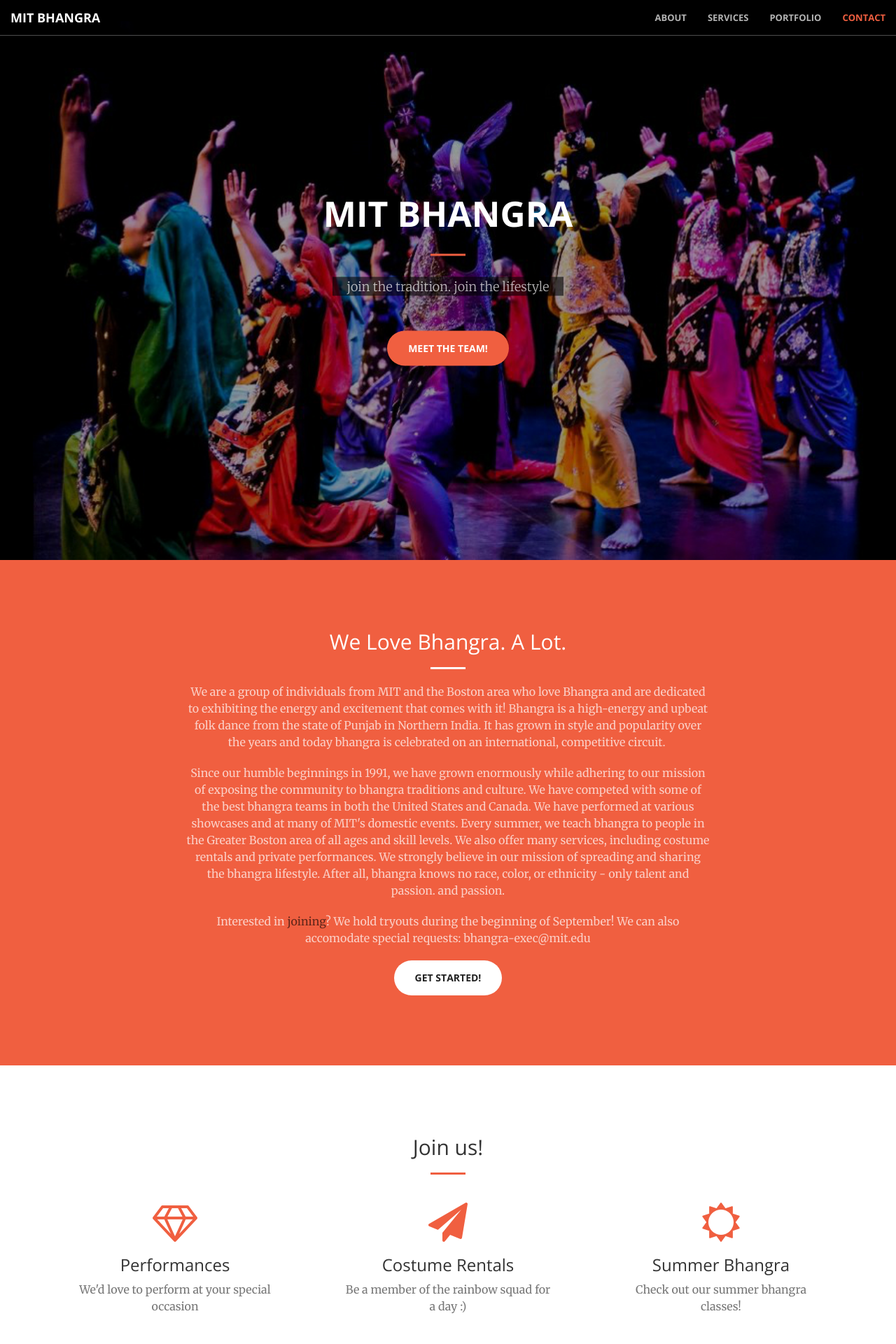
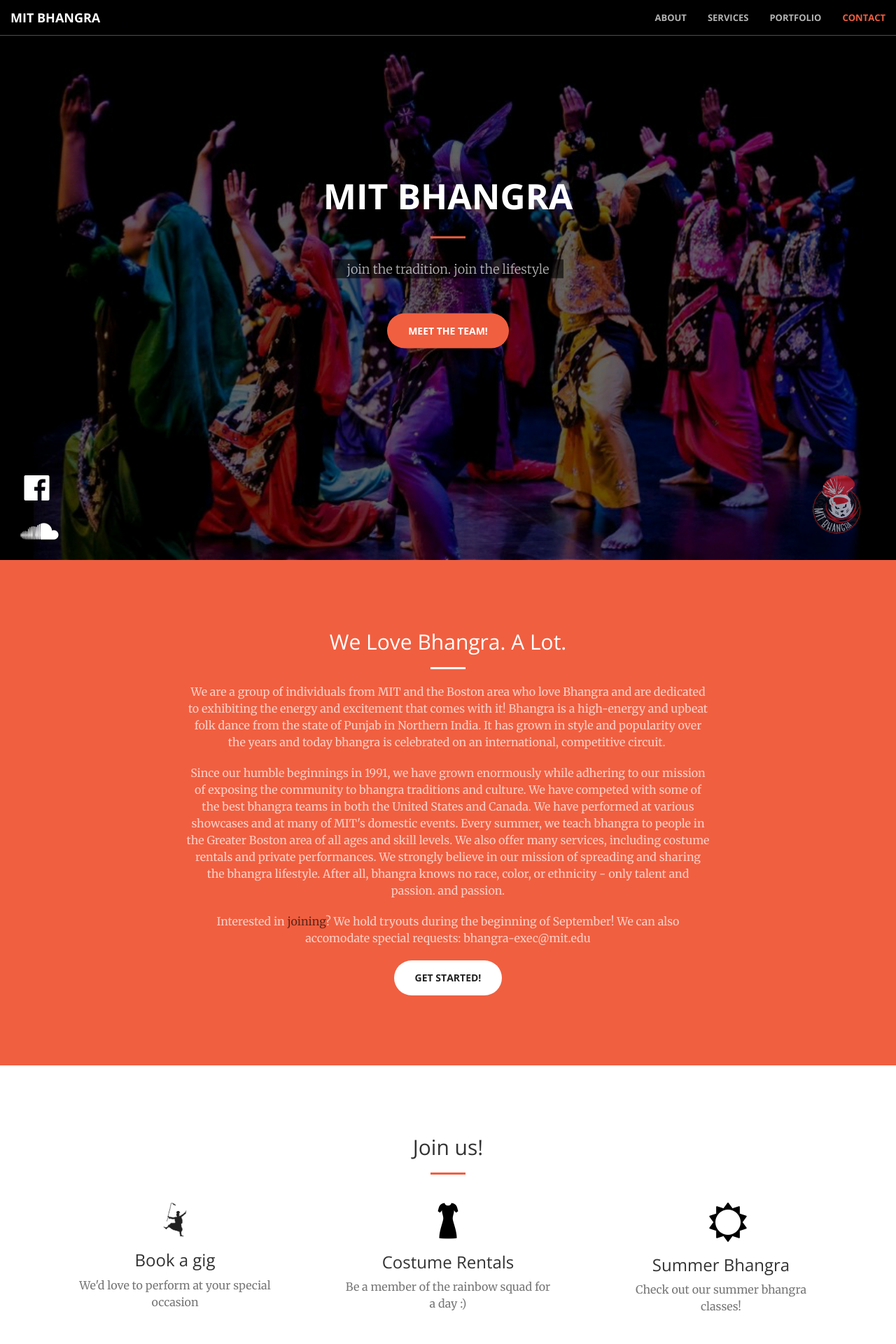
Before and after one commit to mit-bhangra/bhangra-website, a PHP site: page / in a window 1280 px wide. Shown: the top 1920 px of the page at 70% size. Run offline with PHP 8.4, Linux system fonts and the light colour scheme; some libraries are stand-ins or nearby versions.

Commit message:
update website

```diff
--- a/bhangra/css/creativetwo.css
+++ b/bhangra/css/creativetwo.css
@@ -155,7 +155,7 @@
   background-size: cover;
   -o-background-size: cover;
   background-position: center;
-  background-image: url('../img/header.jpg');
+  background-image: url('../img/header2.jpg');
   text-align: center;
   color: white;
 }
@@ -585,13 +585,14 @@
 }
 
 .modal-body {
-  padding: 25px 25px 25px 25px;
-  height: auto;
-  width: auto;
+  /*padding: 25px 25px 25px 25px;*/
+  height: 80%;
+  width: 80%;
+  margin-left: 120px;
 }
 
 .modal-header {
-  padding: 0px 0px 15px 15px;
+  /*padding: 0px 0px 15px 15px;*/
   text-align: left;
 }
 
@@ -608,3 +609,46 @@
   text-shadow: none;
   opacity: 1;
 }
+
+.bottom-left {
+  position: absolute;
+  bottom: 20px;
+  left: 20px;
+  /*padding-top: 100px;*/
+}
+
+.btn-img-bhangra {
+  width: 12%;
+  height: 10%;
+  color: #000000;
+}
+
+.btn-img-dress {
+  width: 100px;
+  height: 100px;
+  color: #000000;
+}
+
+.logo {
+  width: 10%;
+  height: 10%
+  right: 0px;
+  opacity: 0.6;
+  /*display: none;*/
+  position: fixed;
+  bottom: 30px;
+  right: 20px;
+  z-index: 99;
+  cursor: pointer;
+}
+
+.logo:hover {
+  opacity: 1;
+}
+
+.bottom-right {
+  position: absolute;
+  bottom: 20px;
+  right: 20px;
+  opacity: 0.6;
+}
--- a/bhangra/index.html
+++ b/bhangra/index.html
@@ -80,10 +80,24 @@
                   <!-- <span class="video-link-text"> Meet the team!</span> -->
                   Meet the team!
                 </a>
+                <p> </p>
                 <!-- <p style="padding-top: 50px padding-bottom: 50px"> </p> -->
                 <!-- <p style="background: rgba(0,0,0,0.6); width:1000px;"> Interested in <a href= "https://www.facebook.com/MIT-Bhangra-110361982390029/">joining</a>? We hold tryouts during the beginning of September! We can also accomodate special requests: bhangra-exec@mit.edu </p> -->
             </div>
         </div>
+        <div class = "row bottom-left">
+          <div class="col-xs-6 col-lg-offset-1">
+            <a href = "https://www.facebook.com/MIT-Bhangra-110361982390029/" class="fa fa-3x fa-facebook-official bottom-left" style="color:rgb(255,255,255);"> </a>
+          </div>
+          <div class="col-xs-6 col-lg-offset-1">
+            <a href = "https://www.facebook.com/MIT-Bhangra-110361982390029/" class="fa fa-3x fa-soundcloud " style="color:rgb(255,255,255);"> </a>
+          </div>
+        </div>
+        <!-- <div class = "row bottom-right">
+          <img src="img/logo2.png" class="logo pull-right">
+        </div> -->
+        <!-- <button onclick="topFunction()" id="scroll-btn"> <img src="img/logo2.png" class= "logo"> </button> -->
+        <a href="#" class="scroll-top"> <img src="img/logo2.png" class="logo"> </a>
     </header>
 
     <div class="modal fade" id="modal-video" tabindex="-1" role="dialog" aria-labelledby="modal-video-label">
@@ -165,8 +179,9 @@
             <div class="row">
                 <div class="col-xs-6 col-md-4 text-center">
                     <div class="service-box">
-                    <a href = "#perf" class="fa fa-4x fa-diamond text-primary sr-icons" data-toggle="collapse" style="text-decoration:none"> </a>
-                        <h3>Performances</h3>
+                    <a href = "#perf" class="fa text-primary sr-icons" data-toggle="collapse" style="text-decoration:none"> <img src="img/bhangra.png" class="btn-img-bhangra"> </a>
+                    <!-- <a href = "#perf" class="fa fa-4x fa-diamond text-primary sr-icons" data-toggle="collapse" style="text-decoration:none"> </a> -->
+                        <h3>Book a gig</h3>
                         <p class="text-muted">We'd love to perform at your special occasion</p>
                         <!-- <i class="fa fa-4x fa-diamond text-primary sr-icons"></i>
                         <h3>Performances</h3>
@@ -175,7 +190,8 @@
                 </div>
                 <div class="col-xs-6 col-md-4 text-center">
                     <div class="service-box">
-                    <a href = "#rent" class="fa fa-4x fa-paper-plane text-primary sr-icons" data-toggle="collapse" style="text-decoration:none"> </a>
+                    <a href = "#rent" class="fa text-primary sr-icons" data-toggle="collapse" style="text-decoration:none"> <img src="img/dress.png" class="btn-img-dress" style="height:52px; width:50px;"> </a>
+                    <!-- <a href = "#rent" class="fa fa-4x fa-paper-plane text-primary sr-icons btn-img-bhangra" data-toggle="collapse" style="text-decoration:none"> </a> -->
                         <h3>Costume Rentals</h3>
                         <p class="text-muted">Be a member of the rainbow squad for a day :)</p>
                         <!-- <i class="fa fa-4x fa-paper-plane text-primary sr-icons"></i>
@@ -185,7 +201,7 @@
                 </div>
                 <div class="col-xs-6 col-md-4 text-center">
                     <div class="service-box">
-                    <a href = "#classes" class="fa fa-4x fa-sun-o text-primary sr-icons" data-toggle="collapse" style="text-decoration:none"> </a>
+                    <a href = "#classes" class="fa fa-4x fa-sun-o text-primary sr-icons btn-img-bhangra" data-toggle="collapse" style="text-decoration:none"> </a>
                         <h3>Summer Bhangra</h3>
                         <p class="text-muted">Check out our summer bhangra classes!</p>
                         <!-- <i class="fa fa-4x fa-sun-o text-primary sr-icons"></i>
```
Also changed, not shown: bhangra/js/creativetwo.js (+20 -0 lines), bhangra/img/bhangra.png (added), bhangra/img/dress.png (added), bhangra/img/header2.jpg (added), bhangra/img/logo.jpg (added), bhangra/img/logo2.jpg (added), bhangra/img/logo2.png (added).
